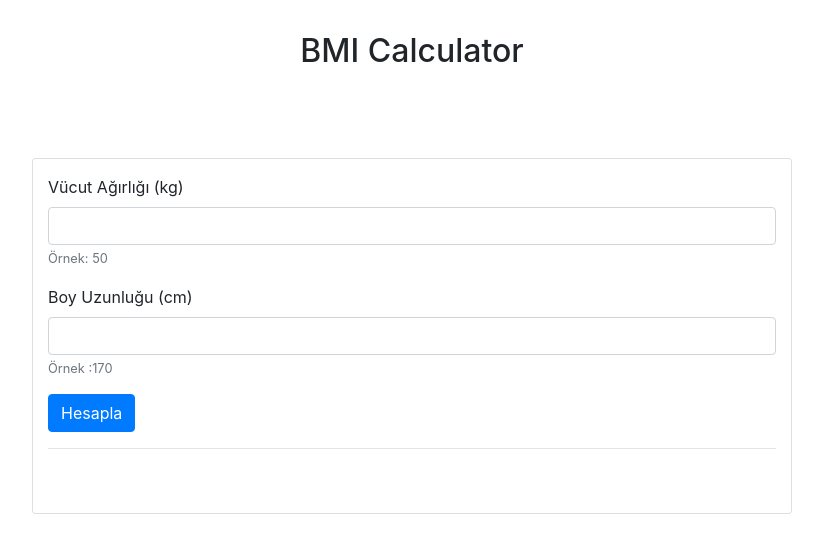
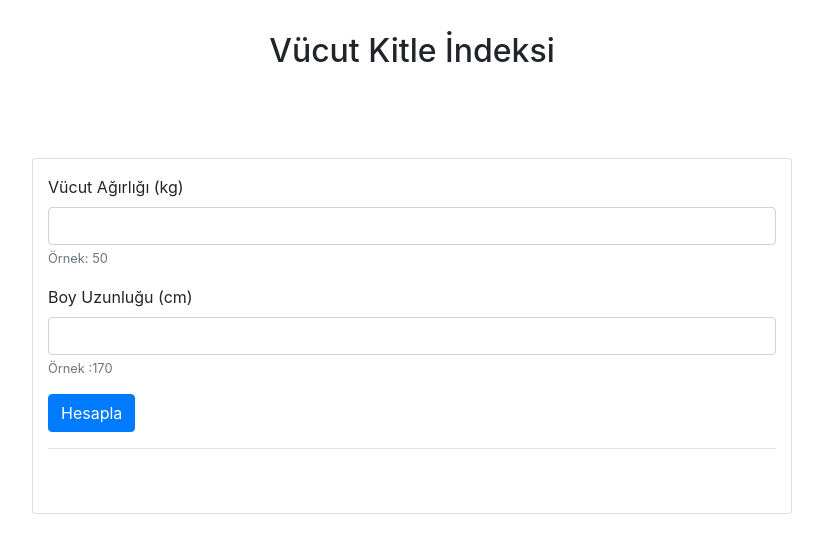
Before and after one commit to alpemreoz/BMI-calculator, a plain HTML site: page index.html in a window 1280 px wide. Shown: the whole page, without its empty margins (228-1051 px from the left). Drawn offline with nearby package versions, Linux system fonts and the light colour scheme.

Commit message:
heading change

```diff
--- a/index.html
+++ b/index.html
@@ -13,7 +13,7 @@
   <body>
 
     <h2 class=" head">
-        BMI Calculator
+        Vücut Kitle İndeksi
     </h2>
       <div class="container">
           <div class="row">
```
